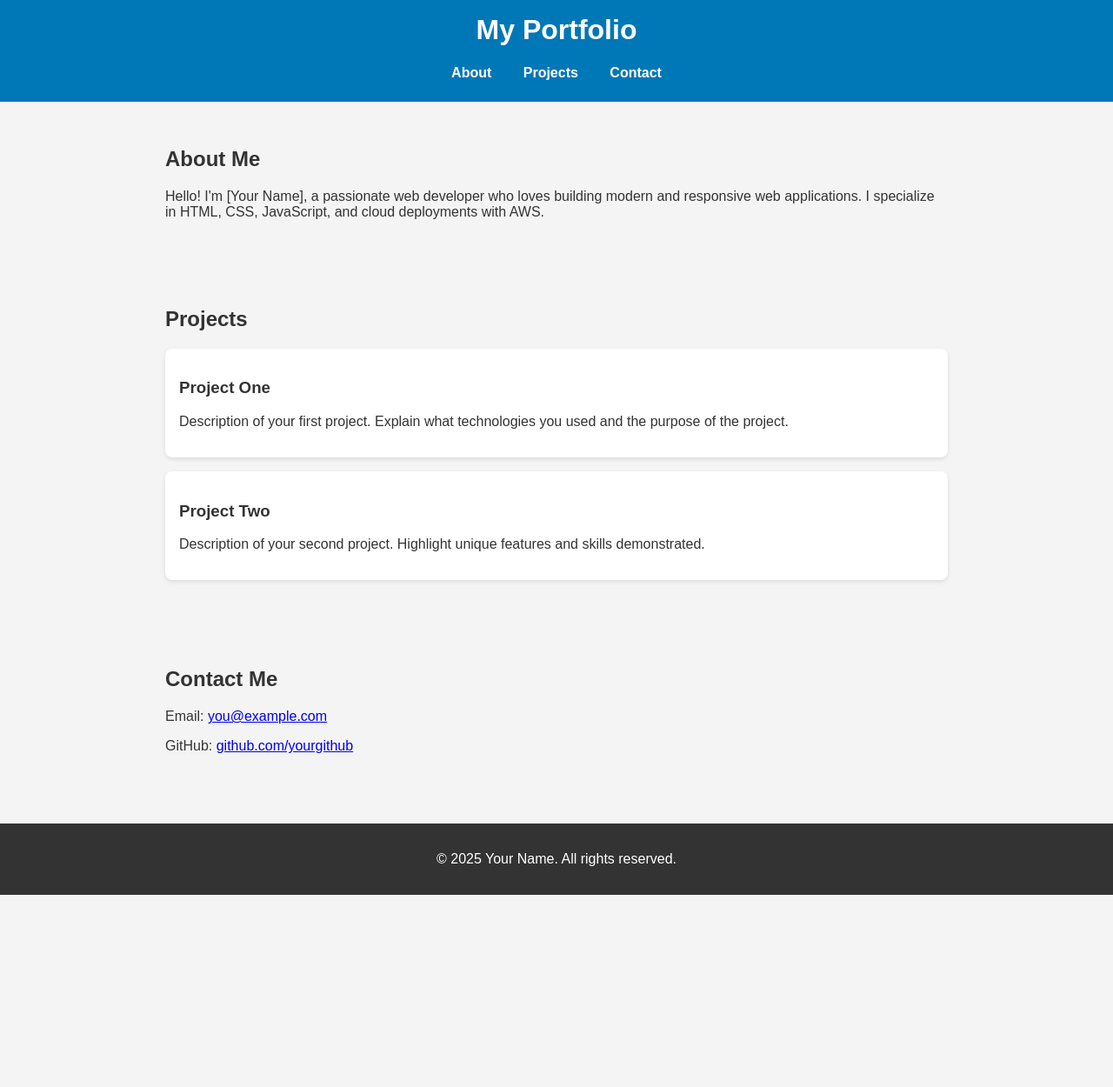
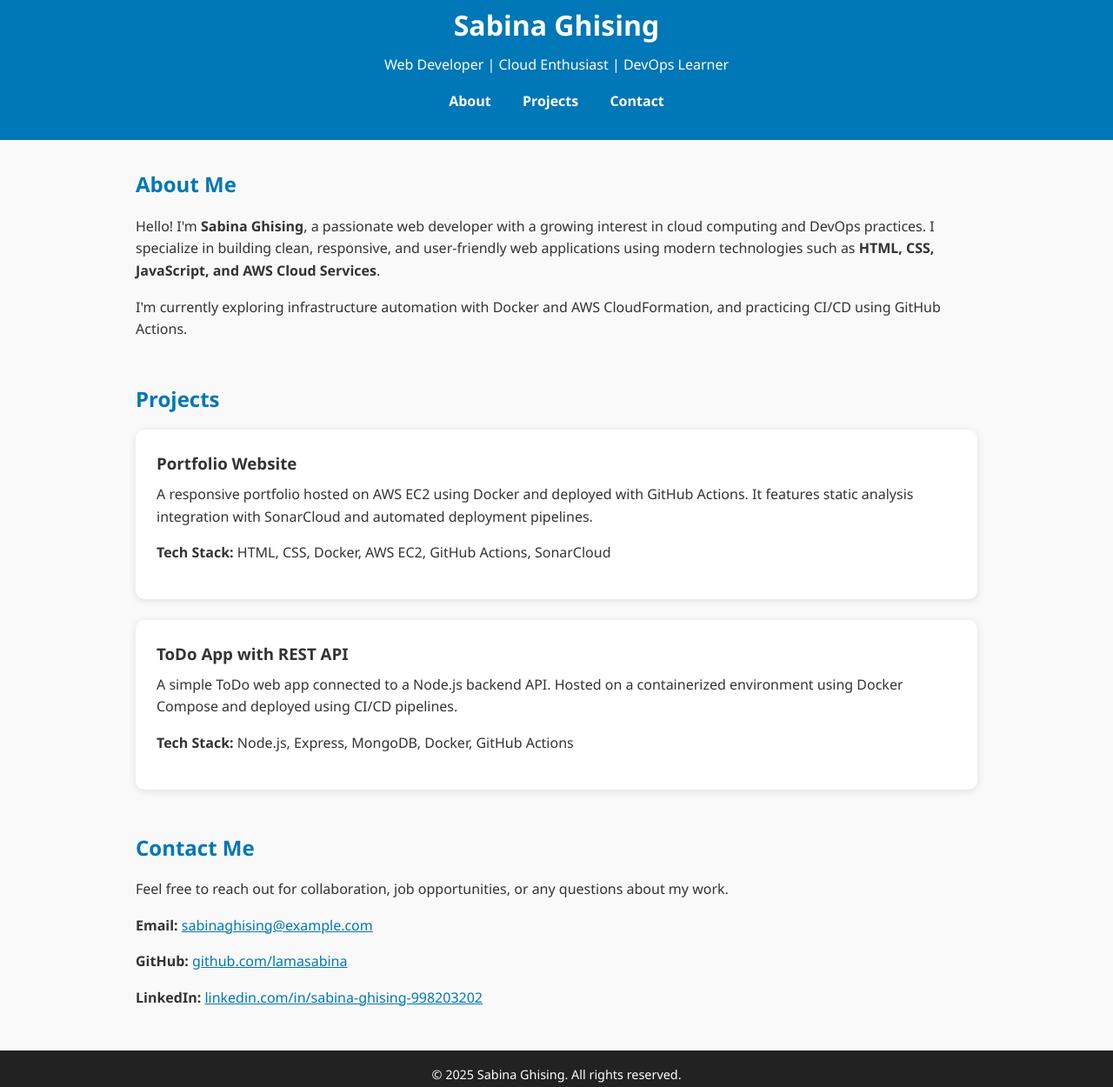
Before and after one commit to lamasabina/coursework-sabina, a plain HTML site: page index.html in a window 1280 px wide. Shown: the part 29-1279 px from the top of the page at 87% size. Before the commit the page ends 1058 px from the top, so only its background shows below. Drawn offline with Linux system fonts and the light colour scheme.

Commit message:
Update index.html

```diff
--- a/index.html
+++ b/index.html
@@ -1,53 +1,121 @@
 <!DOCTYPE html>
 <html lang="en">
 <head>
-  <meta charset="UTF-8">
-  <meta name="viewport" content="width=device-width, initial-scale=1.0">
-  <title>My Portfolio</title>
+  <meta charset="UTF-8" />
+  <meta name="viewport" content="width=device-width, initial-scale=1.0"/>
+  <title>Sabina Ghising | Web Developer</title>
   <style>
-    body {
-      font-family: Arial, sans-serif;
+    :root {
+      --primary-color: #0077b6;
+      --accent-color: #00b4d8;
+      --background-color: #f9f9f9;
+      --text-color: #333;
+      --white: #fff;
+    }
+
+    * {
+      box-sizing: border-box;
       margin: 0;
       padding: 0;
-      background: #f4f4f4;
-      color: #333;
     }
+
+    body {
+      font-family: 'Segoe UI', Tahoma, Geneva, Verdana, sans-serif;
+      line-height: 1.6;
+      background-color: var(--background-color);
+      color: var(--text-color);
+    }
+
     header {
-      background: #0077b6;
-      color: white;
-      padding: 1.5rem;
+      background-color: var(--primary-color);
+      color: var(--white);
+      padding: 2rem 1rem;
       text-align: center;
     }
+
+    header h1 {
+      margin-bottom: 0.5rem;
+    }
+
     nav a {
-      color: white;
+      color: var(--white);
+      text-decoration: none;
       margin: 0 1rem;
-      text-decoration: none;
       font-weight: bold;
+      transition: color 0.3s;
     }
+
+    nav a:hover {
+      color: var(--accent-color);
+    }
+
+    main {
+      max-width: 1000px;
+      margin: 2rem auto;
+      padding: 0 1rem;
+    }
+
     section {
-      max-width: 900px;
-      margin: auto;
-      padding: 2rem;
+      margin-bottom: 3rem;
     }
+
+    h2 {
+      color: var(--primary-color);
+      margin-bottom: 1rem;
+    }
+
+    p {
+      margin-bottom: 1rem;
+    }
+
     .project {
-      background: white;
-      margin: 1rem 0;
+      background: var(--white);
+      padding: 1.5rem;
+      border-radius: 10px;
+      box-shadow: 0 2px 10px rgba(0, 0, 0, 0.1);
+      margin-bottom: 1.5rem;
+    }
+
+    .project h3 {
+      margin-bottom: 0.5rem;
+    }
+
+    footer {
+      background-color: #222;
+      color: var(--white);
+      text-align: center;
+      padding: 1rem 0;
+      font-size: 0.9rem;
+    }
+
+    a {
+      color: var(--primary-color);
+    }
+
+    a:hover {
+      color: var(--accent-color);
+    }
+
+    @media (max-width: 600px) {
+      nav a {
+        display: block;
+        margin: 0.5rem 0;
+      }
+
+      header {
+        padding: 1.5rem 1rem;
+      }
+
+      .project {
         padding: 1rem;
-      border-radius: 8px;
-      box-shadow: 0 2px 5px rgba(0,0,0,0.1);
       }
-    footer {
-      background: #333;
-      color: white;
-      text-align: center;
-      padding: 1rem;
-      margin-top: 2rem;
     }
   </style>
 </head>
 <body>
   <header>
-    <h1>My Portfolio</h1>
+    <h1>Sabina Ghising</h1>
+    <p>Web Developer | Cloud Enthusiast | DevOps Learner</p>
     <nav>
       <a href="#about">About</a>
       <a href="#projects">Projects</a>
@@ -55,33 +123,52 @@
     </nav>
   </header>
 
+  <main>
     <section id="about">
       <h2>About Me</h2>
-    <p>Hello! I'm [Your Name], a passionate web developer who loves building modern and responsive web applications. I specialize in HTML, CSS, JavaScript, and cloud deployments with AWS.</p>
+      <p>
+        Hello! I'm <strong>Sabina Ghising</strong>, a passionate web developer with a growing interest in cloud computing and DevOps practices.
+        I specialize in building clean, responsive, and user-friendly web applications using modern technologies such as <strong>HTML, CSS, JavaScript, and AWS Cloud Services</strong>.
+      </p>
+      <p>
+        I'm currently exploring infrastructure automation with Docker and AWS CloudFormation, and practicing CI/CD using GitHub Actions.
+      </p>
     </section>
 
     <section id="projects">
       <h2>Projects</h2>
 
       <div class="project">
-      <h3>Project One</h3>
-      <p>Description of your first project. Explain what technologies you used and the purpose of the project.</p>
+        <h3>Portfolio Website</h3>
+        <p>
+          A responsive portfolio hosted on AWS EC2 using Docker and deployed with GitHub Actions.
+          It features static analysis integration with SonarCloud and automated deployment pipelines.
+        </p>
+        <p><strong>Tech Stack:</strong> HTML, CSS, Docker, AWS EC2, GitHub Actions, SonarCloud</p>
       </div>
 
       <div class="project">
-      <h3>Project Two</h3>
-      <p>Description of your second project. Highlight unique features and skills demonstrated.</p>
+        <h3>ToDo App with REST API</h3>
+        <p>
+          A simple ToDo web app connected to a Node.js backend API. Hosted on a containerized environment using Docker Compose and deployed using CI/CD pipelines.
+        </p>
+        <p><strong>Tech Stack:</strong> Node.js, Express, MongoDB, Docker, GitHub Actions</p>
       </div>
     </section>
 
     <section id="contact">
       <h2>Contact Me</h2>
-    <p>Email: <a href="mailto:you@example.com">you@example.com</a></p>
-    <p>GitHub: <a href="https://github.com/yourgithub" target="_blank">github.com/yourgithub</a></p>
+      <p>
+        Feel free to reach out for collaboration, job opportunities, or any questions about my work.
+      </p>
+      <p><strong>Email:</strong> <a href="mailto:sabinaghising@example.com">sabinaghising@example.com</a></p>
+      <p><strong>GitHub:</strong> <a href="https://github.com/yourgithub" target="_blank">github.com/lamasabina</a></p>
+      <p><strong>LinkedIn:</strong> <a href="https://linkedin.com/in/yourlinkedin" target="_blank">linkedin.com/in/sabina-ghising-998203202</a></p>
     </section>
+  </main>
 
   <footer>
-    <p>© 2025 Your Name. All rights reserved.</p>
+    <p>© 2025 Sabina Ghising. All rights reserved.</p>
   </footer>
 </body>
 </html>
```
Lines whose indentation alone changed are shown as unchanged.
